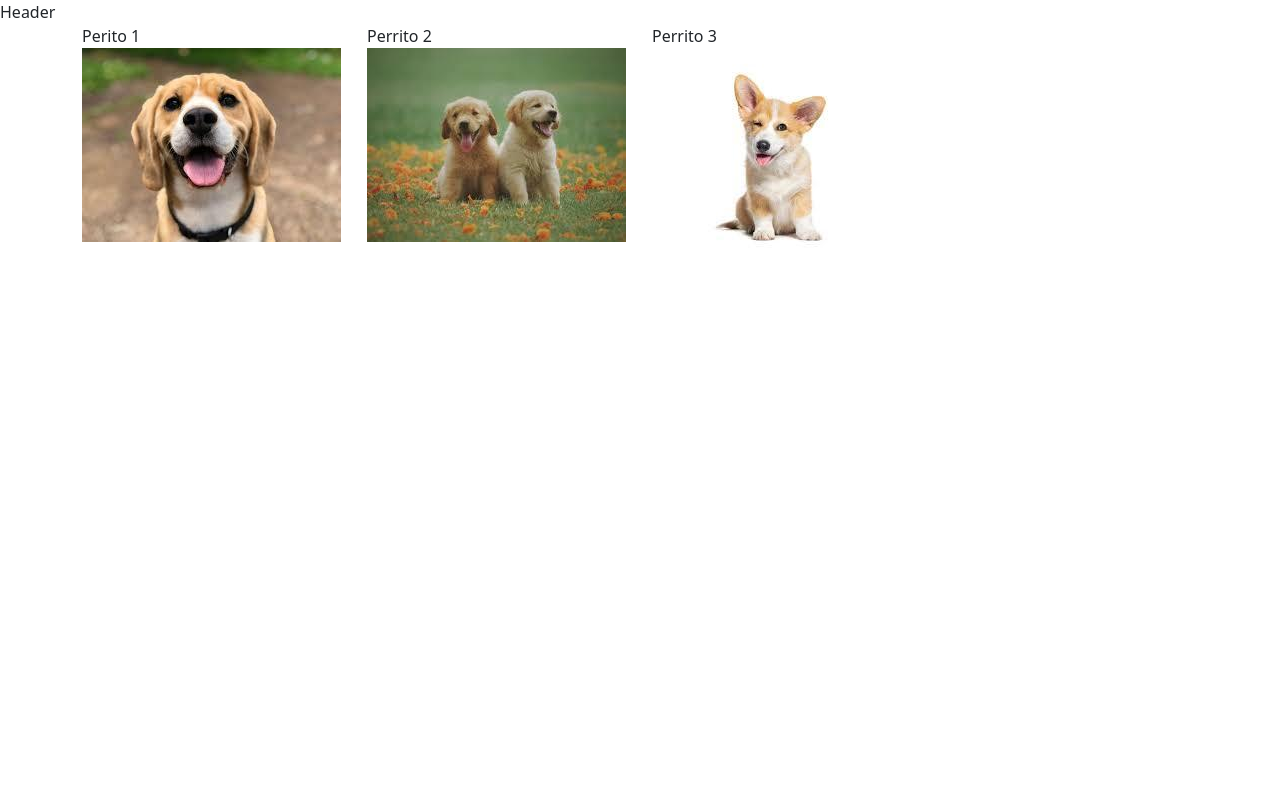
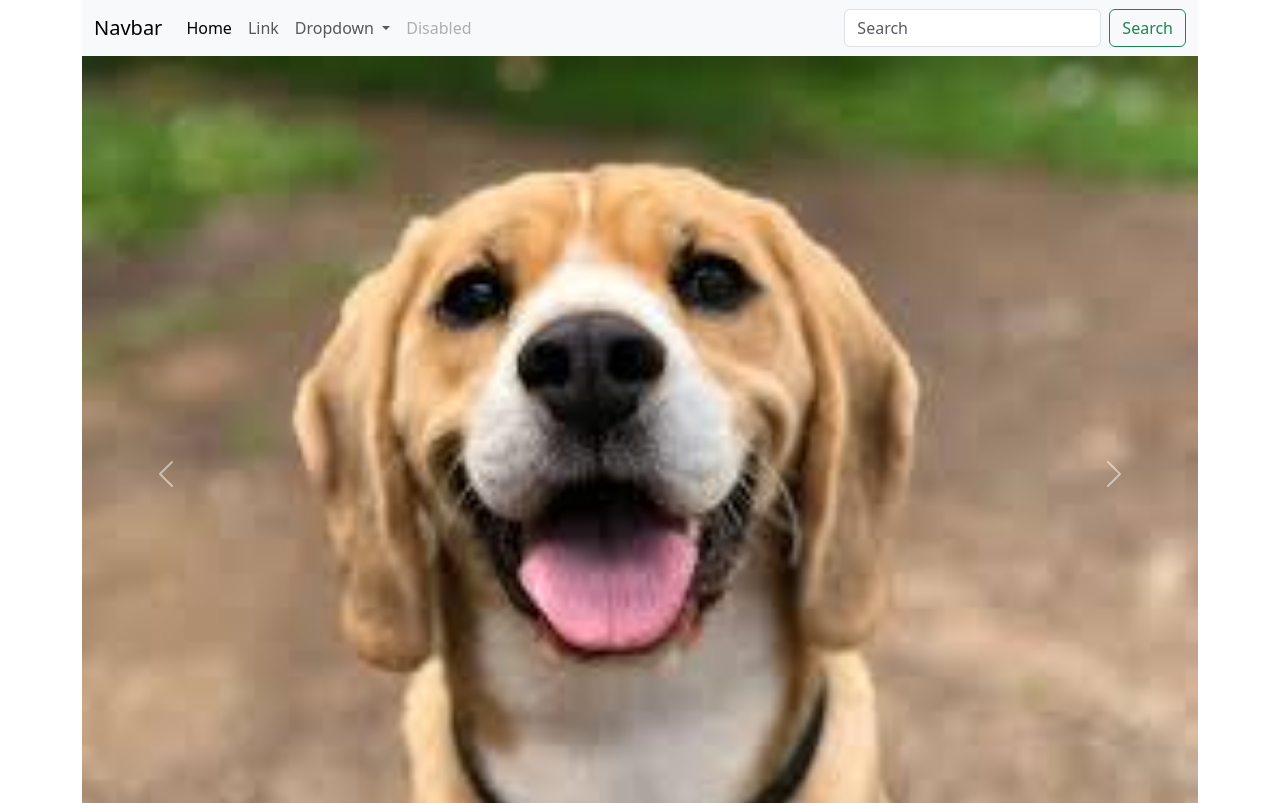
Before and after one commit to Katheryn-Caceres-S/bootstrap, a plain HTML site: page index.html in a window 1280 px wide. Shown: the top 803 px of the page. Drawn offline with nearby package versions, Linux system fonts and the light colour scheme.

Commit message:
trabajo clase

```diff
--- a/index.html
+++ b/index.html
@@ -8,26 +8,77 @@
     <title>Bootstrap</title>
 </head>
 <body>
-    <div class="row">
-        <div class="col-md-12">
-            Header
+     <div class="container"> <!--la clase container se debe mantener, siempre es asi. Limita el ancho de acuerdo al dispositivo -->
+      <!--Aqui parte el Navbar-->
+      <nav class="navbar navbar-expand-lg bg-body-tertiary">
+        <div class="container-fluid">
+          <a class="navbar-brand" href="#">Navbar</a>
+          <button class="navbar-toggler" type="button" data-bs-toggle="collapse" data-bs-target="#navbarSupportedContent" aria-controls="navbarSupportedContent" aria-expanded="false" aria-label="Toggle navigation">
+            <span class="navbar-toggler-icon"></span>
+          </button>
+          <div class="collapse navbar-collapse" id="navbarSupportedContent">
+            <ul class="navbar-nav me-auto mb-2 mb-lg-0">
+              <li class="nav-item">
+                <a class="nav-link active" aria-current="page" href="#">Home</a>
+              </li>
+              <li class="nav-item">
+                <a class="nav-link" href="#">Link</a>
+              </li>
+              <li class="nav-item dropdown">
+                <a class="nav-link dropdown-toggle" href="#" role="button" data-bs-toggle="dropdown" aria-expanded="false">
+                  Dropdown
+                </a>
+                <ul class="dropdown-menu">
+                  <li><a class="dropdown-item" href="#">Action</a></li>
+                  <li><a class="dropdown-item" href="#">Another action</a></li>
+                  <li><hr class="dropdown-divider"></li>
+                  <li><a class="dropdown-item" href="#">Something else here</a></li>
+                </ul>
+              </li>
+              <li class="nav-item">
+                <a class="nav-link disabled" aria-disabled="true">Disabled</a>
+              </li>
+            </ul>
+            <form class="d-flex" role="search">
+              <input class="form-control me-2" type="search" placeholder="Search" aria-label="Search">
+              <button class="btn btn-outline-success" type="submit">Search</button>
+            </form>
+          </div>
+        </div>
+      </nav>
+      <!--Aqui parte el carrusel-->
+         <div id="carouselExample" class="carousel slide">
+            <div class="carousel-inner">
+              <div class="carousel-item active">
+                <img src="assets/img/perrito-1.jpg" class="d-block w-100" alt="...">
+              </div>
+              <div class="carousel-item">
+                <img src="assets/img/perrito-2.jpg" class="d-block w-100" alt="...">
+              </div>
+              <div class="carousel-item">
+                <img src="assets/img/perrito-3.jpg" class="d-block w-100" alt="...">
+              </div>
+            </div>
+            <button class="carousel-control-prev" type="button" data-bs-target="#carouselExample" data-bs-slide="prev">
+              <span class="carousel-control-prev-icon" aria-hidden="true"></span>
+              <span class="visually-hidden">Previous</span>
+            </button>
+            <button class="carousel-control-next" type="button" data-bs-target="#carouselExample" data-bs-slide="next">
+              <span class="carousel-control-next-icon" aria-hidden="true"></span>
+              <span class="visually-hidden">Next</span>
+            </button>
+        </div>
+        <br>
+    <!--aqui viene un card-->
+    <div class="card" style="width: 18rem;">
+        <img src="assets/img/perrito-2.jpg" class="card-img-top" alt="...">
+        <div class="card-body">
+          <h5 class="card-title">Card title</h5>
+          <p class="card-text">Some quick example text to build on the card title and make up the bulk of the card's content.</p>
+          <a href="#" class="btn btn-primary">Go somewhere</a>
         </div>
     </div>
-     <div class="container"> <!--la clase container se debe mantener, siempre es asi. Limita el ancho de acuerdo al dispositivo -->
-        <div class="row"> <!-- siginifica que va a utulizar una fila -->
-            <div class="col-md-3 col-sm-3">
-                Perito 1
-                <img src="assets/img/perrito-1.jpg">
-            </div>
-            <div class="col-md-3 col-sm-3">
-                Perrito 2
-                <img src="assets/img/perrito-2.jpg">
-            </div>
-            <div class="col-md-3 col-sm-3">
-                Perrito 3
-                <img src="assets/img/perrito-3.jpg">
-            </div>
-        </div>
-     </div>
+
+
     </body>
 </html>
```
